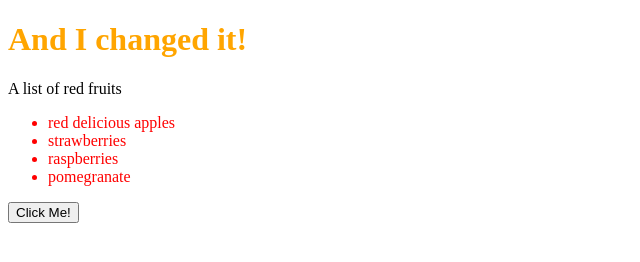
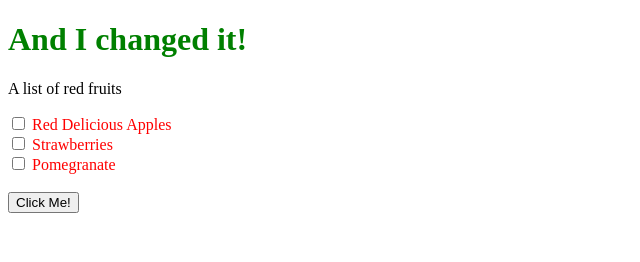
Before and after one commit to Code-Differently-Instructors/JavaScript-Resources, a plain HTML site: page Dom/index.html in a window 1280 px wide. Both pictures are taken after a click on the button "Click Me!". Shown: the whole page, without its empty margins (0-640 px from the left). Drawn offline with Linux system fonts and the light colour scheme.

Commit message:
worked more on the dom

```diff
--- a/Dom/index.html
+++ b/Dom/index.html
@@ -7,28 +7,35 @@
   <body>
     <h1 id="title"> My Heading! </h1>
     <p> A list of red fruits </p>
-    <ul>
-      <li> red delicious apples</li>
-      <li> strawberries</li>
-      <li>raspberries</li>
-      <li>pomegranate</li>
-    </ul>
-
+    <form>
+      <input type="radio" id="red-apple" name="red fruits" value="red delicious">
+      <label for="red-apple">Red Delicious Apples</label><br>
+      <input type="radio" id="strawberry" name="red fruits" value="strawberry">
+      <label for="strawberry">Strawberries</label><br>
+      <input type="radio" id="pomegranate" name="red fruits" value="pomegranate">
+      <label for="pomegranate">Pomegranate</label>
+    </form>
+    <br>
     <button id="change">Click Me!</button>
 
     <script>
       const myTitle = document.querySelector('#title');
       const myButton = document.querySelector('#change');
-      const myList = document.querySelectorAll('li');
+      const myInputs = document.querySelectorAll('input');
+      const myLabels = document.querySelectorAll('label');
 
       myButton.addEventListener('click', () => {
-        myTitle.style.color = 'orange';
+        myTitle.style.color = 'green';
         myTitle.innerHTML = "And I changed it!";
 
-        for(let i = 0; i < myList.length; i++){
-          myList[i].style.color = 'red';
+        for(let i = 0; i < myInputs.length; i++){
+          myInputs[i].type = 'checkbox';
         }
-      })
+
+        for (let j = 0; j < myLabels.length; j++){
+          myLabels[j].style.color = 'red';
+        }
+      });
     </script>
   </body>
 </html>
```
Also changed, not shown: 1 other file.
